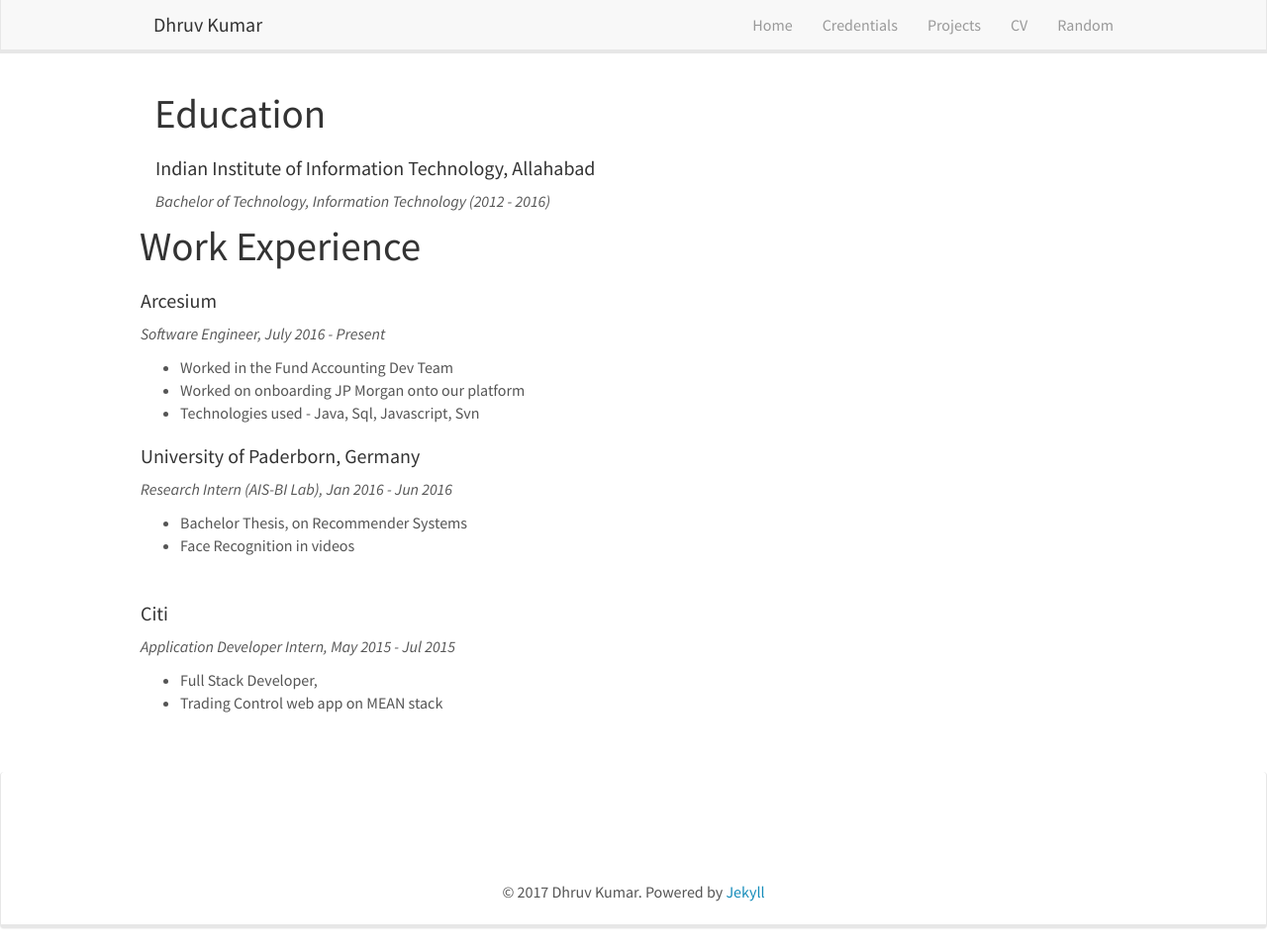
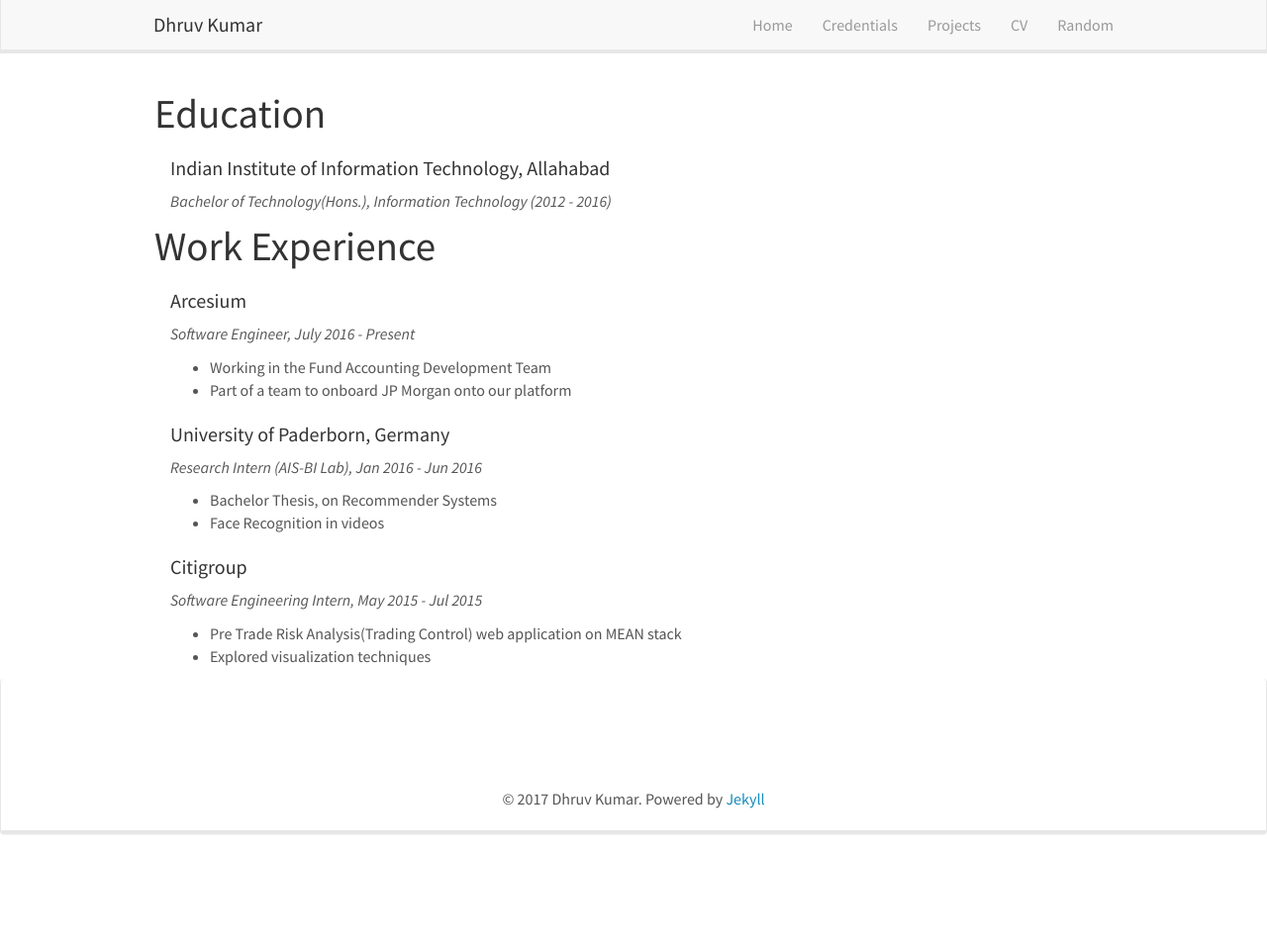
Before and after one commit to ddhruvkr/ddhruvkr.github.io, a Jekyll site: the page built from _pages/credentials.md, in a window 1280 px wide and 960 px high. Shown: the whole window at 99% size. Built offline with Jekyll 4.4.1, drawn with Linux system fonts in a browser that asks for light colours; nearby versions of some CDN libraries.

Commit message:
minor changes in details and fixing bug in credential page

```diff
--- a/_data/education.yml
+++ b/_data/education.yml
@@ -1,2 +1,2 @@
 - name: Indian Institute of Information Technology, Allahabad
-  info: Bachelor of Technology, Information Technology (2012 - 2016)
+  info: Bachelor of Technology(Hons.), Information Technology (2012 - 2016)
--- a/_data/work_experience.yml
+++ b/_data/work_experience.yml
@@ -1,9 +1,8 @@
 - name: Arcesium
   info: Software Engineer, July 2016 - Present
-  number_educ: 3
-  education1: Worked in the Fund Accounting Dev Team
-  education2: Worked on onboarding JP Morgan onto our platform
-  education3: Technologies used - Java, Sql, Javascript, Svn
+  number_educ: 2
+  education1: Working in the Fund Accounting Development Team
+  education2: Part of a team to onboard JP Morgan onto our platform
 
 - name: University of Paderborn, Germany
   info: Research Intern (AIS-BI Lab), Jan 2016 - Jun 2016
@@ -11,8 +10,8 @@
   education1: Bachelor Thesis, on Recommender Systems
   education2: Face Recognition in videos
 
-- name: Citi
-  info: Application Developer Intern, May 2015 - Jul 2015
+- name: Citigroup
+  info: Software Engineering Intern, May 2015 - Jul 2015
   number_educ: 2
-  education1: Full Stack Developer,
-  education2: Trading Control web app on MEAN stack
+  education1: Pre Trade Risk Analysis(Trading Control) web application on MEAN stack
+  education2: Explored visualization techniques
--- a/_includes/me.html
+++ b/_includes/me.html
@@ -1,5 +1,5 @@
 <div style="text-align: center;">
-	<img src="{{ site.url }}{{ site.baseurl }}/dhruv1.png" class="img-responsive img-circle" />
+	<img src="{{ site.url }}{{ site.baseurl }}/dhruv1.jpg" class="img-responsive img-circle" />
 	<div>
 		<p><i>Vegan. From Lucknow, currently living in Hyderabad. Passionate about software, machine learning, technology, music and playing drums.</i></p>
 	</div>
--- a/_pages/credentials.md
+++ b/_pages/credentials.md
@@ -13,9 +13,7 @@ permalink: /credentials/
 
 {% assign even_odd = number_printed | modulo: 2 %}
 
-{% if even_odd == 0 %}
-<div class="row">
-{% endif %}
+
 
 <div class="col-sm-12">
   <!--<img src="{{ site.url }}{{ site.baseurl }}/images/teampic/{{ member.photo }}" class="img-responsive" width="25%" style="float: left" />-->
@@ -26,9 +24,7 @@ permalink: /credentials/
 
 {% assign number_printed = number_printed | plus: 1 %}
 
-{% if even_odd == 1 %}
-</div>
-{% endif %}
+
 
 {% endfor %}
 
@@ -36,15 +32,13 @@ permalink: /credentials/
 <br/>
 <br/>
 
-# Work Experience
+#  Work Experience
 {% assign number_printed = 0 %}
 {% for member in site.data.work_experience %}
 
 {% assign even_odd = number_printed | modulo: 2 %}
 
-{% if even_odd == 0 %}
-<div class="row">
-{% endif %}
+
 
 <div class="col-sm-12">
   <!--<img src="{{ site.url }}{{ site.baseurl }}/images/teampic/{{ member.photo }}" class="img-responsive" width="25%" style="float: left" />-->
@@ -77,8 +71,6 @@ permalink: /credentials/
 
 {% assign number_printed = number_printed | plus: 1 %}
 
-{% if even_odd == 1 %}
-</div>
-{% endif %}
+
 
 {% endfor %}
```
Also changed, not shown: _pages/home.md (+4 -4 lines), dhruv1.jpg (added), 1 other file.
